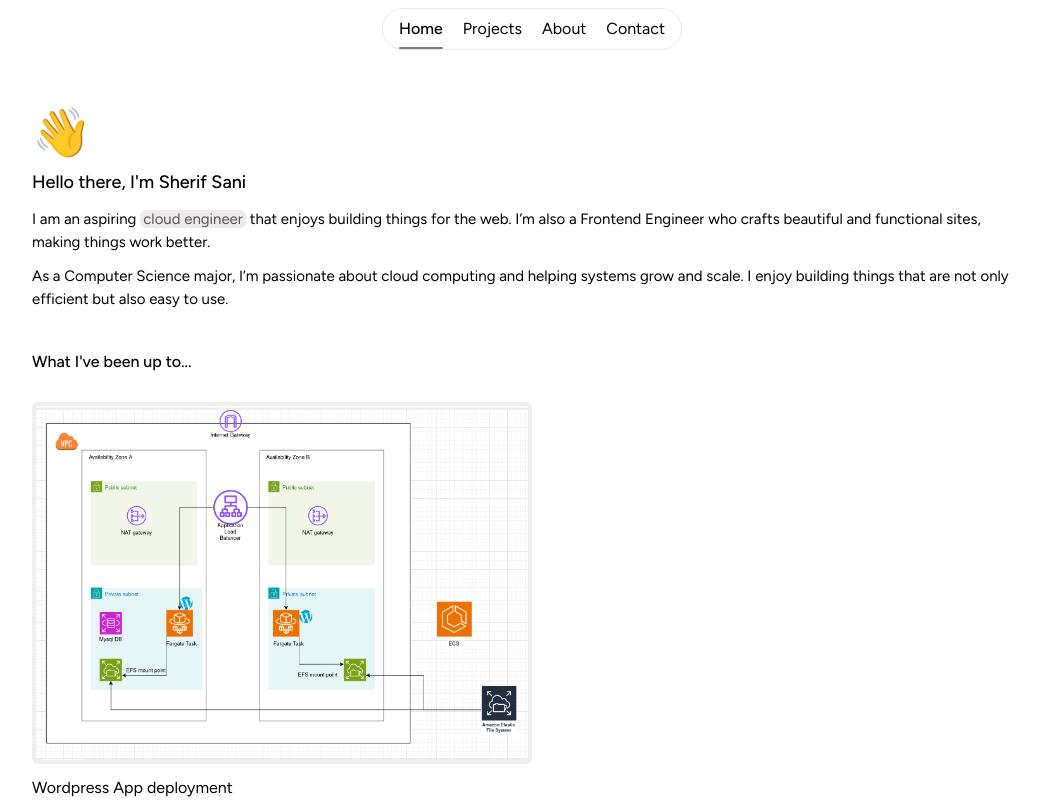
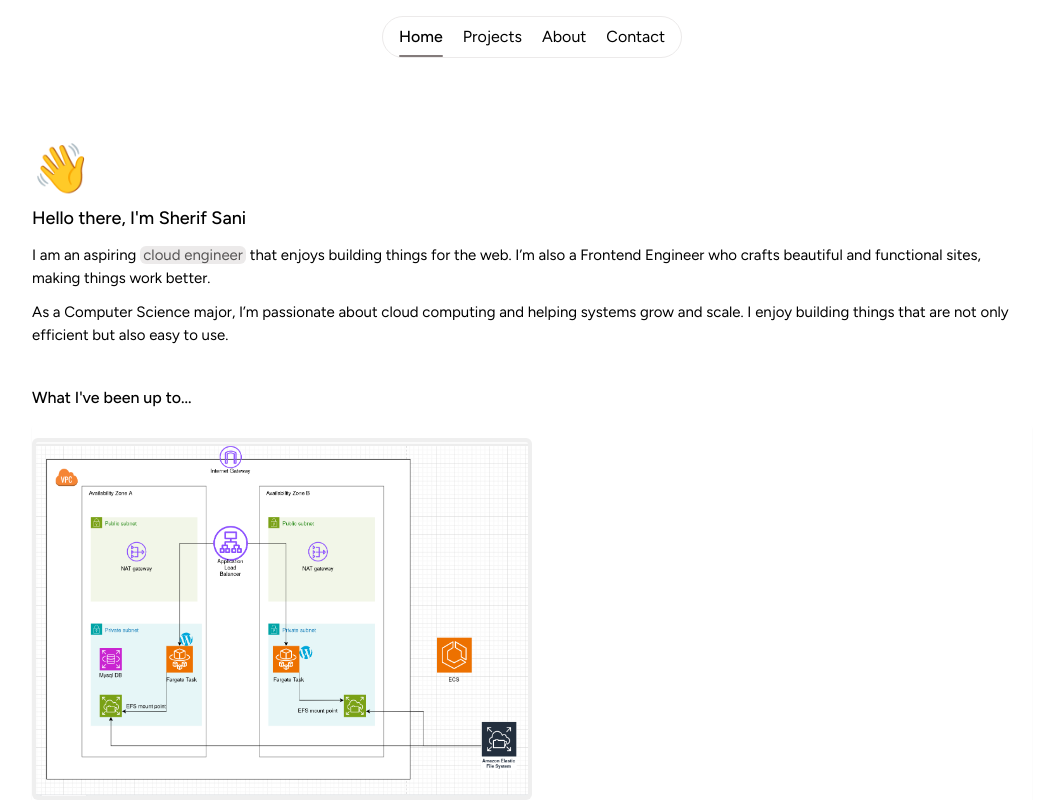
Before and after one commit to Sherifsani/bayt, a Next.js app: page / in a window 1280 px wide. Shown: the top 800 px of the page, without its empty margins (108-1148 px from the left). Built offline with nearby package versions, Linux system fonts and the light colour scheme.

Commit message:
added nav effects

```diff
--- a/app/_components/Hero.tsx
+++ b/app/_components/Hero.tsx
@@ -2,7 +2,7 @@ import React from "react";
 
 const Hero = () => {
   return (
-    <div className="pt-[50px] flex flex-col gap-3">
+    <div className="mt-36 flex flex-col gap-3">
       <div className="text-5xl">👋</div>
       <h1 className="font-[500] text-lg">Hello there, I'm Sherif Sani</h1>
       <p className="text-[15px]">
--- a/app/_components/Navbar.tsx
+++ b/app/_components/Navbar.tsx
@@ -2,11 +2,31 @@
 
 import { usePathname } from "next/navigation";
 import Link from "next/link";
+import React, { useState, useEffect } from "react";
 
 const Navbar = () => {
   const pathname = usePathname();
 
   const isActive = (href: string) => pathname === href;
+  const [isVisible, setIsVisible] = useState(true);
+  const [lastScrollY, setLastScrollY] = useState(0);
+
+  const handleScroll = () => {
+    const currentScrollY = window.scrollY;
+    if (currentScrollY > window.innerHeight && currentScrollY > lastScrollY) {
+      setIsVisible(false); // Hide navbar when scrolling down after 100vh
+    } else {
+      setIsVisible(true); // Show navbar when scrolling up
+    }
+    setLastScrollY(currentScrollY);
+  };
+
+  useEffect(() => {
+    window.addEventListener("scroll", handleScroll);
+    return () => {
+      window.removeEventListener("scroll", handleScroll);
+    };
+  }, [lastScrollY]);
 
   const navItems = [
     { value: "Home", href: "/" },
@@ -16,7 +36,11 @@ const Navbar = () => {
   ];
 
   return (
-    <header className="p-2 flex justify-center">
+    <header
+      className={`fixed top-4 left-0 w-full bg-white  transition-transform duration-300 z-50 flex justify-center items-center${
+        isVisible ? "translate-y-0" : "-translate-y-full"
+      }`}
+    >
       <nav className="flex border-[#eceaea] border-[1px] rounded-full px-4  gap-5">
         {navItems.map((item) => (
           <Link
```
